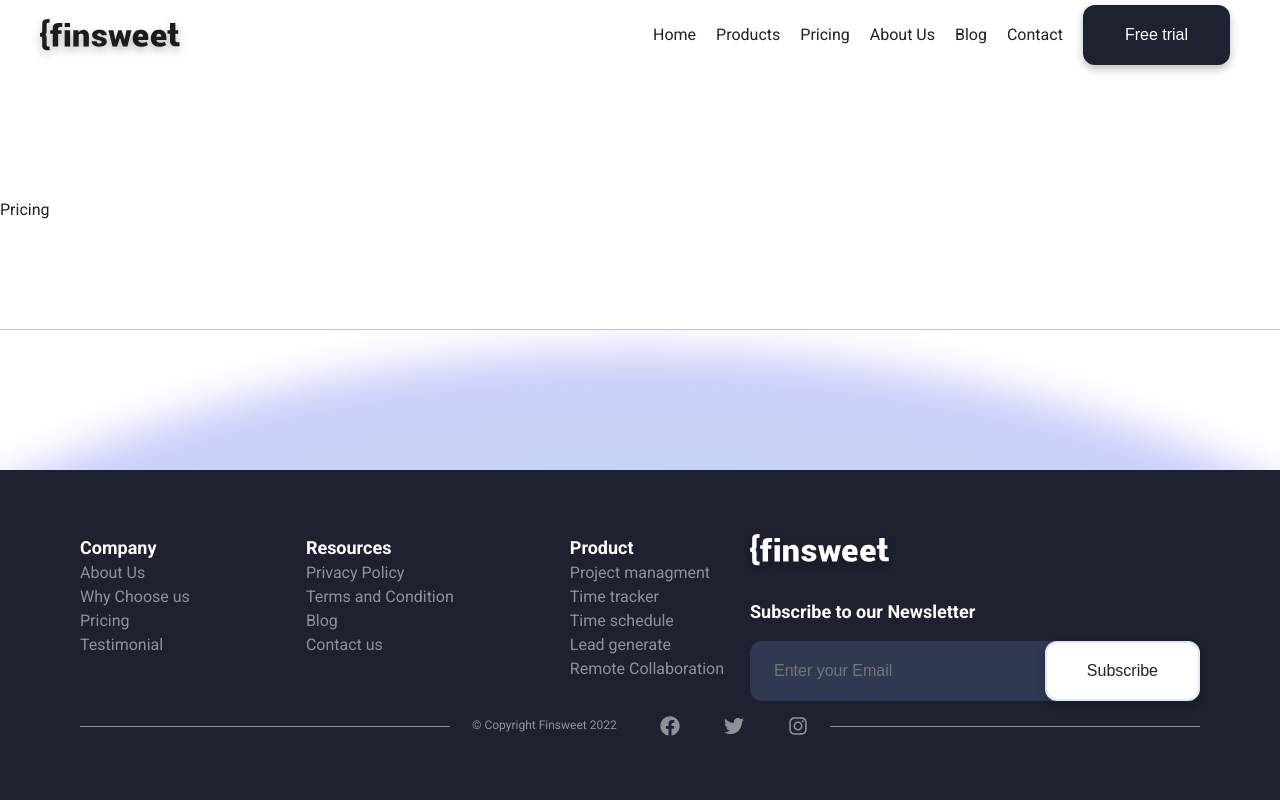
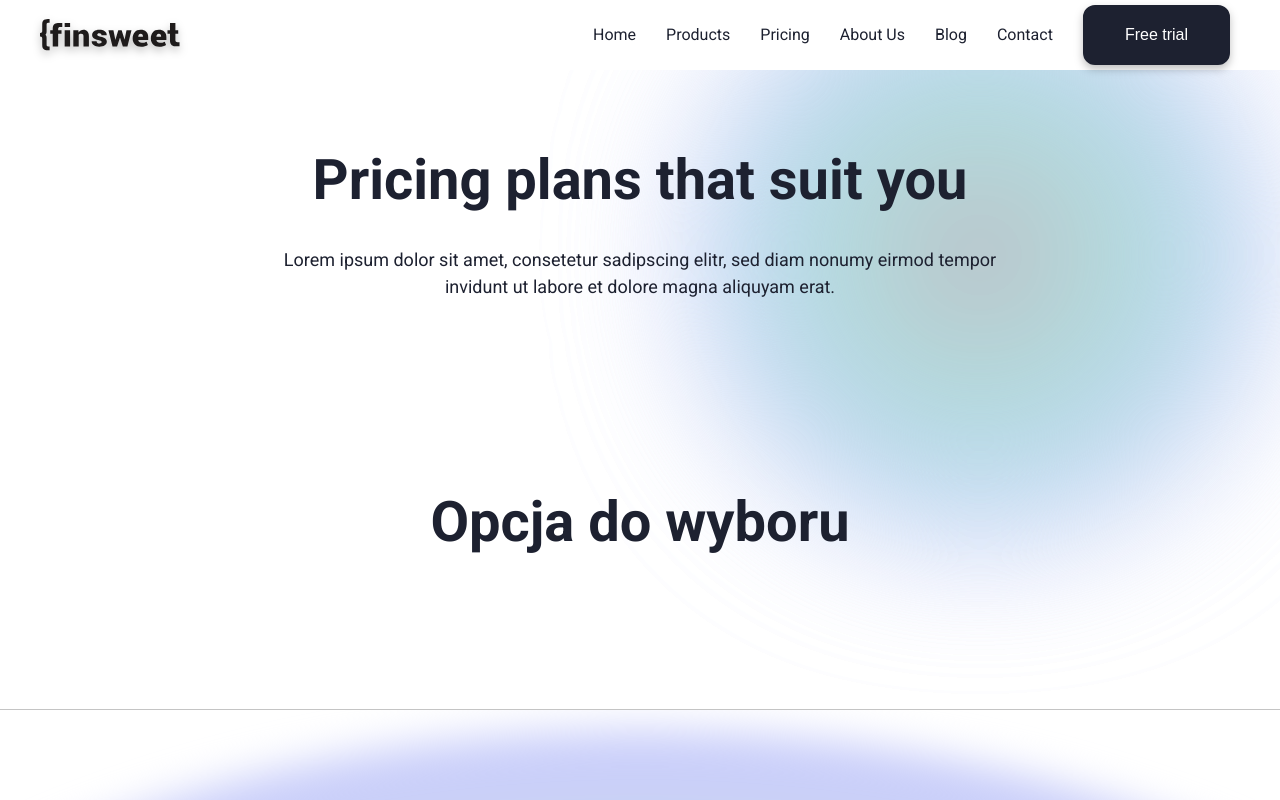
Before and after one commit to F-Agata/finsweet, a Next.js app: page /pricing in a window 1280 px wide. Shown: the top 800 px of the page. Built offline with nearby package versions, Linux system fonts and the light colour scheme.

Commit message:
fix footer's bags

```diff
--- a/components/GoToTopOfPage.js
+++ b/components/GoToTopOfPage.js
@@ -47,7 +47,7 @@ const WrappGoToTopOfPage = styled.div`
   position: fixed;
   bottom: 30px;
   right: 30px;
-  border: 1px solid ${(props) => props.theme.colors.colorSecondary};
+  border: 1px solid ${(props) => props.theme.colors.colorIcon};
   cursor: pointer;
   z-index: 10;
   overflow: hidden;
--- a/components/Logo.js
+++ b/components/Logo.js
@@ -14,7 +14,7 @@ const Logo = ( {color} ) => {
     return (
         <BoxLogo >
             {color === "dark" && <LogoIcon src={LogoVectorDark.src} alt={"logo"} />}
-            {color === "Light" && <LogoIcon src={LogoVectorLight.src} alt={"logo"} />}
+            {color === "light" && <LogoIcon src={LogoVectorLight.src} alt={"logo"} />}
 
         </BoxLogo>
     );
--- a/components/footer/Footer.js
+++ b/components/footer/Footer.js
@@ -11,6 +11,7 @@ import OneColumn from "./OneColumn";
 
 import Box from '../../styles/Box'
 import TitleAndText from "../../styles/TitleAndText";
+import Link from "../../styles/Link";
 
 
 const Footer = () => {
@@ -49,8 +50,11 @@ const Footer = () => {
                     flexDirection={{_: 'column', tabletL: 'row', }}
                     // border={'yellow 2px solid'}
                 >
-                    {!modificationOrderFooter &&   <Box  alignSelf={'center'}>
-                                                         <Logo color={'Light'}/>
+                    {!modificationOrderFooter &&   <Box  alignSelf={'center'}
+                                                         mb={20}>
+                                                        <Link href={`/`}>
+                                                            <Logo color={"light"}/>
+                                                        </Link>
                                                    </Box>
                     }
 
@@ -63,7 +67,7 @@ const Footer = () => {
                         alignItems={{_: 'center', tablet: 'flex-start', }}
                         pt={{_: '20px', tablet: '0', }}
                   >
-                      {modificationOrderFooter &&   <Logo color={'Light'} />}
+                      {modificationOrderFooter &&   <Link href={`/`}><Logo color={"light"}/></Link>}
                     <Box
                         // border={'purple 2px solid'}
                          display={'flex'}
--- a/components/footer/InputFooterPart.js
+++ b/components/footer/InputFooterPart.js
@@ -2,6 +2,7 @@ import React  from "react";
 import styled, { css } from "styled-components";
 
 import Btn from "../../styles/Btn";
+import Box from "../../styles/Box";
 
 const InputFooterPart = () => {
 
@@ -39,17 +40,26 @@ export default InputFooterPart;
 
 const FormStyledFooter = styled.form`
   //border: crimson 2px solid;
-  width: 360px;
+  flex-grow: 1;
+  //min-width: 360px;
+  //max-width: 450px;
+width: 360px;
   display: flex;
   flex-direction: row;
   align-items: center;
   position: relative;
+  margin-top: 20px;
   @media (min-width: 768px) {
     width: 450px;
+    margin-top: 0px;
   }
 `
 
 const InputStyledFooter = styled.input`
+  flex-grow: 1;
+  //min-width: 360px;
+  //max-width: 450px;
+  width: 450px;
     width: 100%;
     height: 60px;
     padding: 16px 177px 16px 22px;
--- a/components/footer/OneColumn.js
+++ b/components/footer/OneColumn.js
@@ -9,7 +9,7 @@ const OneColumn = ( {footerItems} ) => {
 
     const footerItem = footerItems.map((item) => (
         <Box key={item.title}
-             // border={'blue 2px solid'}
+             // border={'olive 2px solid'}
              pb={{_: '20px', tabletL: '0px', }}
              pr={{_: '0px', tabletL: '26px', }}
              textAlign={{_: 'center', tablet: 'left', }}
@@ -39,7 +39,7 @@ const BoxOneColumn = styled(Box)`
     flex-direction: row;
     align-items: flex-start;
     justify-content: space-between;
-      padding-top: 0px;
+    padding-top: 0px;
   }
   @media (min-width: 1024px) {
      max-width: 60%;
--- a/components/navigation/LinksPart.js
+++ b/components/navigation/LinksPart.js
@@ -51,14 +51,26 @@ const StyledNavigationUl = styled.ul`
 const StyledNavigationLi = styled.li`
   //border: blueviolet 2px solid;
   list-style: none;
-padding-left: 20px;
+margin-left: 10px;
+  padding: 0 10px;
    cursor: pointer;
   transition: 0.3s;
-  :hover p {
+  :hover  {
     ${({ theme }) => css`
     font-weight: ${theme.fontWeights.fontBold};
     box-shadow: 0px 4px 4px rgba(0, 0, 0, 0.25);
   `};
   }
+  :active {
+    ${({ theme }) => css`
+    font-weight: ${theme.fontWeights.fontBold};
+    box-shadow: 0px 4px 4px rgba(0, 0, 0, 0.25);
+  `};
+    :focus {
+      ${({ theme }) => css`
+    font-weight: ${theme.fontWeights.fontBold};
+    box-shadow: 0px 4px 4px rgba(0, 0, 0, 0.25);
+  `};
+    }
 }
 `
--- a/components/navigation/Navigation.js
+++ b/components/navigation/Navigation.js
@@ -3,6 +3,7 @@ import styled, { css } from "styled-components";
 import { useMediaQuery } from 'react-responsive'
 import {FaBars} from "react-icons/fa";
 import Box from '../../styles/Box'
+import Link from "../../styles/Link";
 import Logo from '../Logo'
 import menuItems from './menuItems'
 import LinksPart from "./LinksPart";
@@ -21,7 +22,7 @@ const Navigation = () => {
 
     return (
         <BoxNavigation >
-            <Logo color={"dark"}/>
+            <Link href={`/`}><Logo color={"dark"}/></Link>
             {!modificationMenuSize && <StyledFaBars onClick={changeNav}/>}
             {modificationMenuSize && <LinksPart menuItems={menuItems}/>}
             {!modificationMenuSize && smallNavIsOpen  ?
--- /dev/null
+++ b/components/routes/pricing/OneOption.js
@@ -0,0 +1,34 @@
+import React  from "react";
+import styled, { css } from "styled-components";
+import TitleAndText from "../../../styles/TitleAndText"
+import Box from "../../../styles/Box"
+import Btn from "../../../styles/Btn";
+import Link from "../../../styles/Link"
+
+
+
+
+
+const OneOption = () => {
+
+    return (
+        <Box
+            // border={'orange 2px solid'}
+            m={'0 auto'}
+            p={{_: '100px 0px 40px 0px', tablet: '150px 0px 40px 0px', }}
+            textAlign={'center'}
+            display={'flex'}
+            flexDirection={'column'}
+            justifyContent={'center'}
+            alignContent={'center'}
+            alignItems={'center'}
+            position={'relative'}
+        >
+
+                    <TitleAndText variant={'title1'} mb={34}>Opcja do wyboru</TitleAndText>
+
+        </Box>
+    );
+}
+
+export default OneOption;
--- a/pages/home.js
+++ b/pages/home.js
@@ -33,7 +33,7 @@ const Home = () => {
                  alignItems={'center'}>
                 <Box
                     maxWidth={846}
-                    p={{_: '0px 40px ', tablet: '0px 80px', }}
+                    p={{_: '0px 40px ', tablet: '0px 60px', }}
                     display={'flex'}
                     flexDirection={'column'}
                     justifyContent={'center'}
@@ -45,13 +45,13 @@ const Home = () => {
                     <InputHome/>
                 </Box>
                 <Box mb={42}
-                     p={{_: '0px 40px ', tablet: '0px 80px', }}
+                     p={{_: '0px 40px ', tablet: '0px 40px', }}
                 >
                     <StyledImgHeader src={imgHeader.src} alt={"Header"} />
                 </Box>
                 <Box
                     maxWidth={846}
-                    p={{_: '0px 40px ', tablet: '0px 80px', }}
+                    p={{_: '0px 40px ', tablet: '0px 60px', }}
                     display={'flex'}
                     flexDirection={'column'}
                     justifyContent={'center'}
--- a/pages/pricing.js
+++ b/pages/pricing.js
@@ -2,20 +2,80 @@ import React  from "react";
 import styled, { css } from "styled-components";
 import TitleAndText from "../styles/TitleAndText";
 import Box from "../styles/Box";
+import Btn from "../styles/Btn";
+import Link from "../styles/Link"
+import OneOption from "../components/routes/pricing/OneOption";
+
 
 
 const Pricing = () => {
 
+    return (
+        <Box
+            // border={'orange 2px solid'}
+            m={'0 auto'}
+            p={{_: '100px 0px 40px 0px', tablet: '150px 0px 40px 0px', }}
+            textAlign={'center'}
+            display={'flex'}
+            flexDirection={'column'}
+            justifyContent={'center'}
+            alignContent={'center'}
+            alignItems={'center'}
+            position={'relative'}
+        >
+            <BoxStyledGradient1/>
+            <BoxStyledGradient2/>
+            <Box zIndex={'1'}
+                // border={'yellow 2px solid'}
+                 display={'flex'}
+                 flexDirection={'column'}
+                 justifyContent={'center'}
+                 alignItems={'center'}>
+                <Box
+                    maxWidth={846}
+                    p={{_: '0px 40px ', tablet: '0px 60px', }}
+                    display={'flex'}
+                    flexDirection={'column'}
+                    justifyContent={'center'}
+                    alignItems={'center'}
+                >
+                    <TitleAndText variant={'title1'} mb={34}>Pricing plans that suit you</TitleAndText>
+                    <TitleAndText variant={'textLarge'} mb={42} >Lorem ipsum dolor sit amet, consetetur sadipscing elitr, sed diam nonumy eirmod tempor invidunt ut labore et dolore magna aliquyam erat.
+                    </TitleAndText>
 
+                </Box>
+                <Box mb={42}
+                     p={{_: '0px 40px ', tablet: '0px 40px', }}
+                >
+                    <OneOption/>
 
-    return (
-        <Box>
-            <TitleAndText mt={200}>Pricing </TitleAndText>
+                </Box>
 
-
-
+            </Box>
         </Box>
     );
 }
 
 export default Pricing;
+
+const BoxStyledGradient1 = styled(Box)`
+  position: absolute;
+  top: 0%;
+  left: 60%;
+  width: 510px;
+  height: 510px;
+  border-radius:50%;
+  background: ${props => props.theme.gradients.gradientBlur};
+  filter: blur(80px);
+ `
+
+const BoxStyledGradient2 = styled(Box)`
+  position: absolute;
+  top: 0%;
+  left: 60%;
+  width: 510px;
+  height: 510px;
+  border-radius:50%;
+  background: ${props => props.theme.gradients.gradientBlur};
+  filter: blur(80px);
+`
```
Also changed, not shown: public/iconUpArrow.svg.
